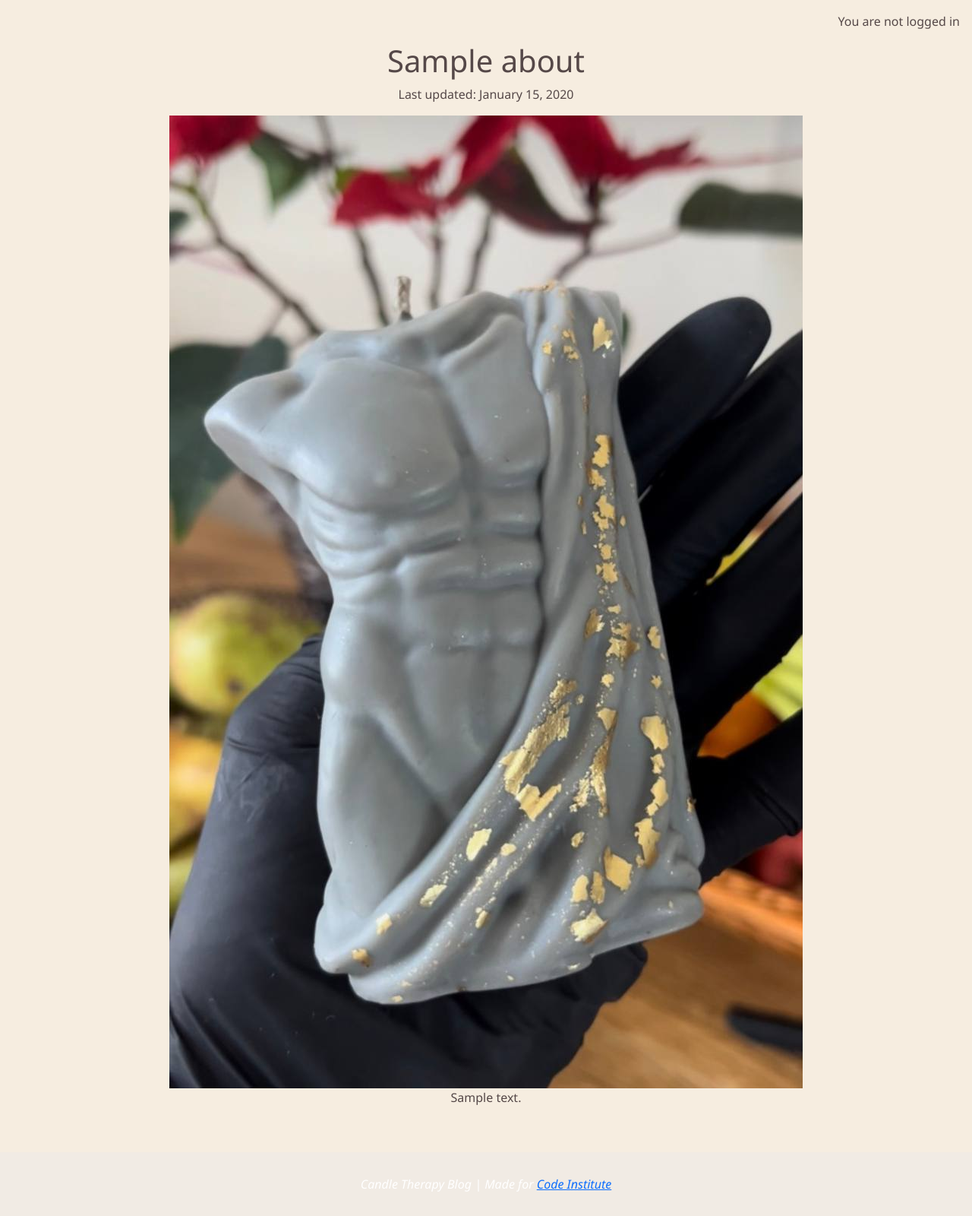
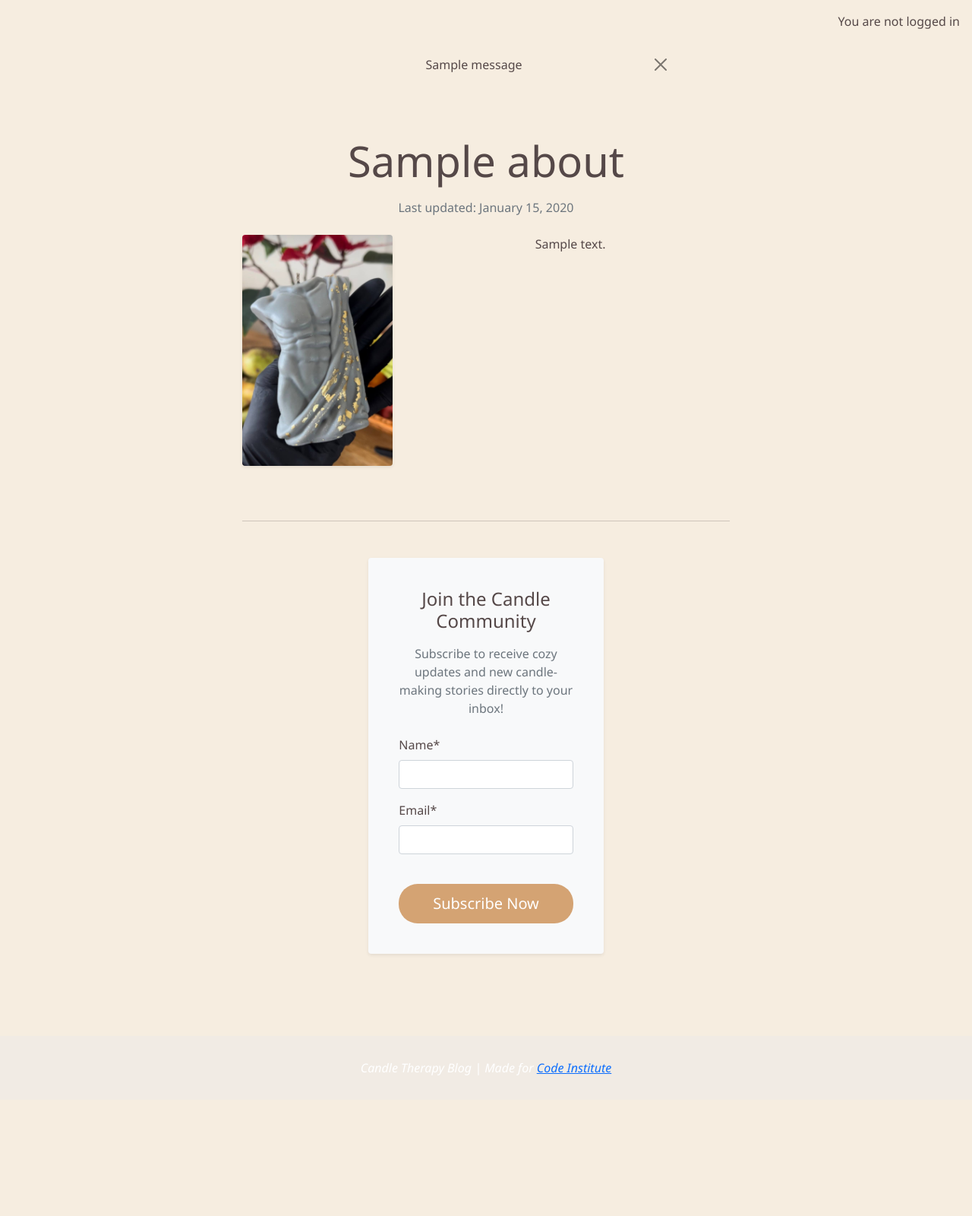
Before and after one commit to Inna-Kot/django_blog_proj4, a Django app: template about/templates/about/about.html in a window 1280 px wide. Shown: the part 30-1630 px from the top of the page at 76% size. After the commit the page ends 1445 px from the top, so only its background shows below. Run offline with Django 4.2, Linux system fonts and the light colour scheme; the template is opened without the code that fills it: values that come from a table or form of the project are taken from there, others are empty; tables that the repository leaves empty hold one stand-in row (values such as "Sample post"); one stand-in notice (Sample message) is shown; parts of the project's set-up code (start-up, migrations or seed data) failed here and were passed over; some libraries are stand-ins or nearby versions.

Commit message:
Add messaging block to base template to display flash messages

```diff
--- a/about/templates/about/about.html
+++ b/about/templates/about/about.html
@@ -1,13 +1,51 @@
 {% extends "base.html" %}
 {% load static %}
+{% load crispy_forms_tags %}
 
 {% block content %}
-<article>
-    <h1>{{ about.title }}</h1>
-    <p>Last updated: {{ about.updated_on|date:"F d, Y" }}</p>
+<div class="container mt-5">
+    <div class="row">
+        <div class="col-12 col-md-10 offset-md-1">
 
-    <img src="{% static 'images/nobody.jpg' %}" alt="About me image">
+            <article class="about-section mb-5">
+                <h1 class="display-4 mb-3">{{ about.title }}</h1>
+                <p class="text-muted">Last updated: {{ about.updated_on|date:"F d, Y" }}</p>
 
-    <div>{{ about.content|safe }}</div>
-</article>
+                <div class="row mt-4 align-items-start">
+                    <div class="col-md-4 mb-4">
+                        <img src="{% static 'images/nobody.jpg' %}" class="img-fluid rounded shadow-sm" alt="About me image">
+                    </div>
+
+                    <div class="col-md-8">
+                        <div class="about-content">
+                            {{ about.content|safe }}
+                        </div>
+                    </div>
+                </div>
+            </article>
+
+            <hr class="my-5">
+
+            <div class="row justify-content-center">
+                <div class="col-md-8 col-lg-6">
+                    <div class="card shadow-sm border-0 bg-light p-4 mb-5">
+                        <div class="card-body text-center">
+                            <h3 class="card-title h4 mb-3">Join the Candle Community</h3>
+                            <p class="card-text text-muted mb-4">Subscribe to receive cozy updates and new candle-making stories directly to your inbox!</p>
+
+                            <form method="post" class="text-start">
+                                {% csrf_token %}
+                                {{ newsletter_form|crispy }}
+                                <div class="d-grid mt-4">
+                                    <button type="submit" class="btn btn-signup btn-lg">Subscribe Now</button>
+                                </div>
+                            </form>
+                        </div>
+                    </div>
+                </div>
+            </div>
+
+        </div>
+    </div>
+</div>
 {% endblock content %}
--- a/about/urls.py
+++ b/about/urls.py
@@ -2,5 +2,5 @@ from django.urls import path
 from . import views
 
 urlpatterns = [
-    path('', views.about_view, name='about'),
+    path('', views.about_me, name='about'),
 ]
--- a/templates/base.html
+++ b/templates/base.html
@@ -38,6 +38,19 @@
             <p class="text-end m-3">You are not logged in</p>
         {% endif %}
 
+        <div class="container">
+    <div class="row">
+        <div class="col-md-8 offset-md-2">
+            {% for message in messages %}
+            <div class="alert {{ message.tags }} alert-dismissible fade show" id="msg" role="alert">
+                {{ message | safe }}
+                <button type="button" class="btn-close" data-bs-dismiss="alert" aria-label="Close"></button>
+            </div>
+            {% endfor %}
+        </div>
+    </div>
+</div>
+
         {% block content %}
         {% endblock content %}
     </main>
```
